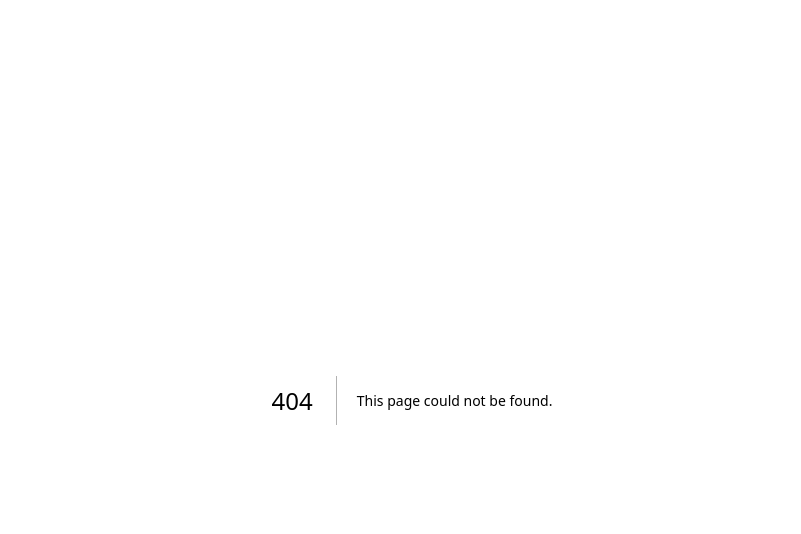
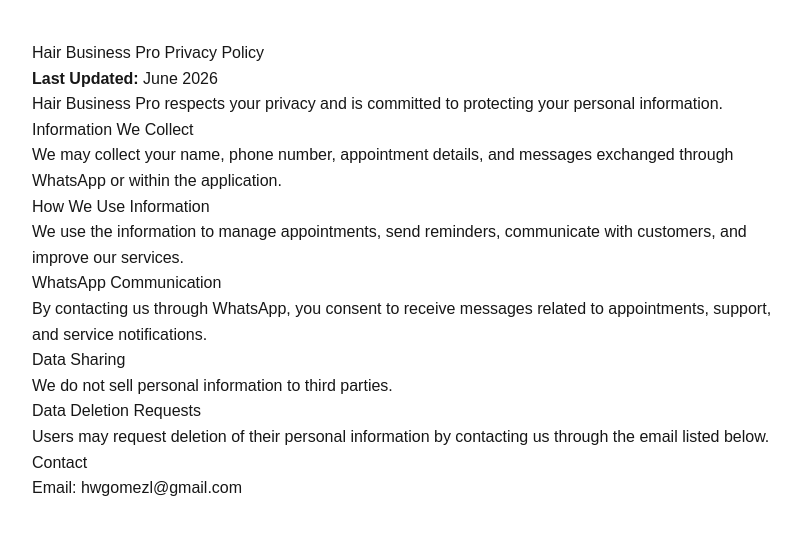
Before and after one commit to hwgomez/varka-landing, a Next.js app: page /privacy in a window 1280 px wide. Before the commit this address had no page. Shown: the top 534 px of the page, without its empty margins (228-1029 px from the left). Built offline with nearby package versions, Linux system fonts and the light colour scheme.

Commit message:
Add privacy policy page

```diff
--- /dev/null
+++ b/app/privacy/page.js
@@ -0,0 +1,60 @@
+export default function PrivacyPage() {
+  return (
+    <main style={{
+      maxWidth: "800px",
+      margin: "0 auto",
+      padding: "40px 20px",
+      fontFamily: "Arial, sans-serif",
+      lineHeight: "1.6"
+    }}>
+      <h1>Hair Business Pro Privacy Policy</h1>
+
+      <p><strong>Last Updated:</strong> June 2026</p>
+
+      <p>
+        Hair Business Pro respects your privacy and is committed to protecting
+        your personal information.
+      </p>
+
+      <h2>Information We Collect</h2>
+
+      <p>
+        We may collect your name, phone number, appointment details, and
+        messages exchanged through WhatsApp or within the application.
+      </p>
+
+      <h2>How We Use Information</h2>
+
+      <p>
+        We use the information to manage appointments, send reminders,
+        communicate with customers, and improve our services.
+      </p>
+
+      <h2>WhatsApp Communication</h2>
+
+      <p>
+        By contacting us through WhatsApp, you consent to receive messages
+        related to appointments, support, and service notifications.
+      </p>
+
+      <h2>Data Sharing</h2>
+
+      <p>
+        We do not sell personal information to third parties.
+      </p>
+
+      <h2>Data Deletion Requests</h2>
+
+      <p>
+        Users may request deletion of their personal information by contacting
+        us through the email listed below.
+      </p>
+
+      <h2>Contact</h2>
+
+      <p>
+        Email: hwgomezl@gmail.com
+      </p>
+    </main>
+  );
+}
```
